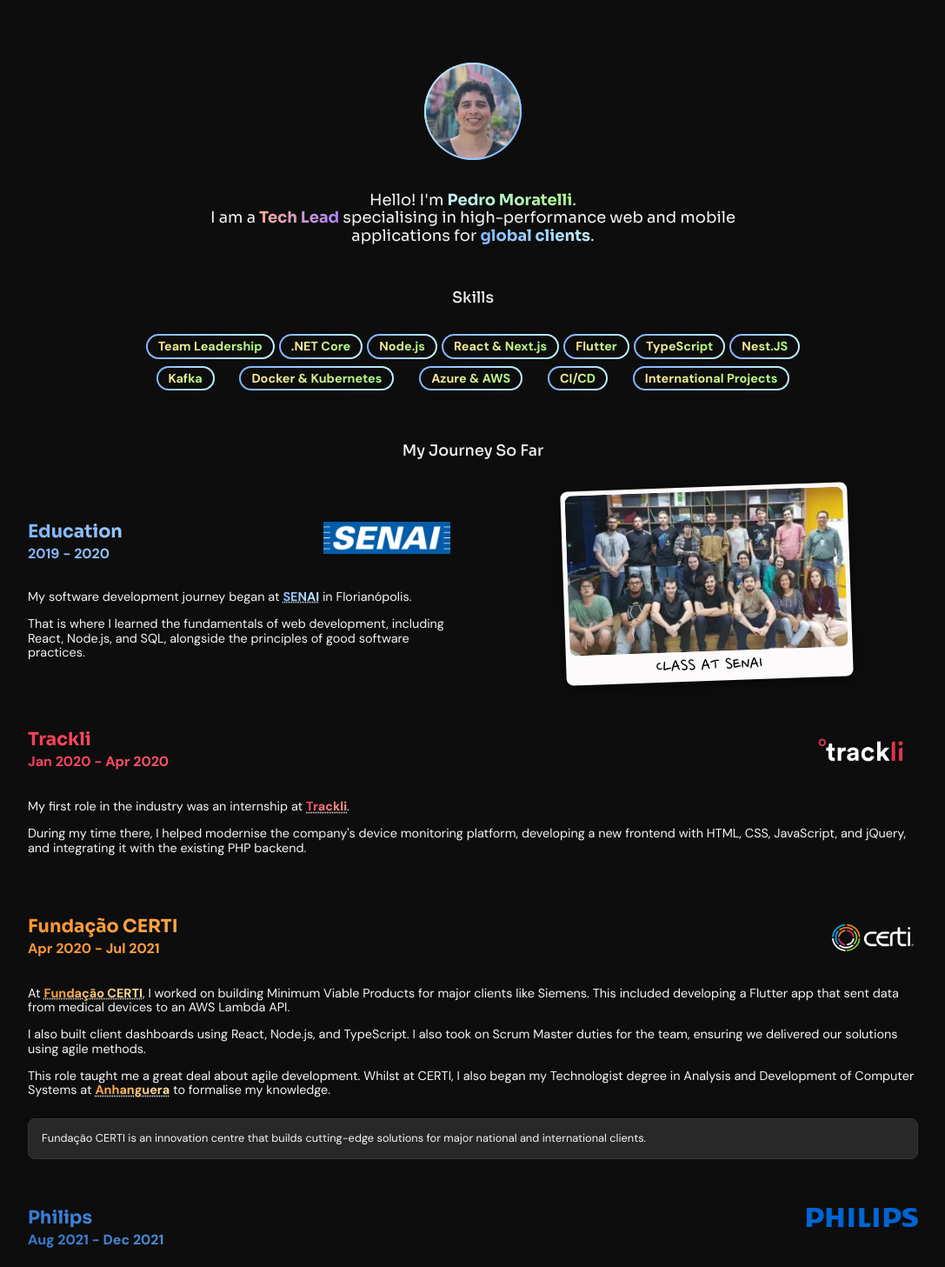
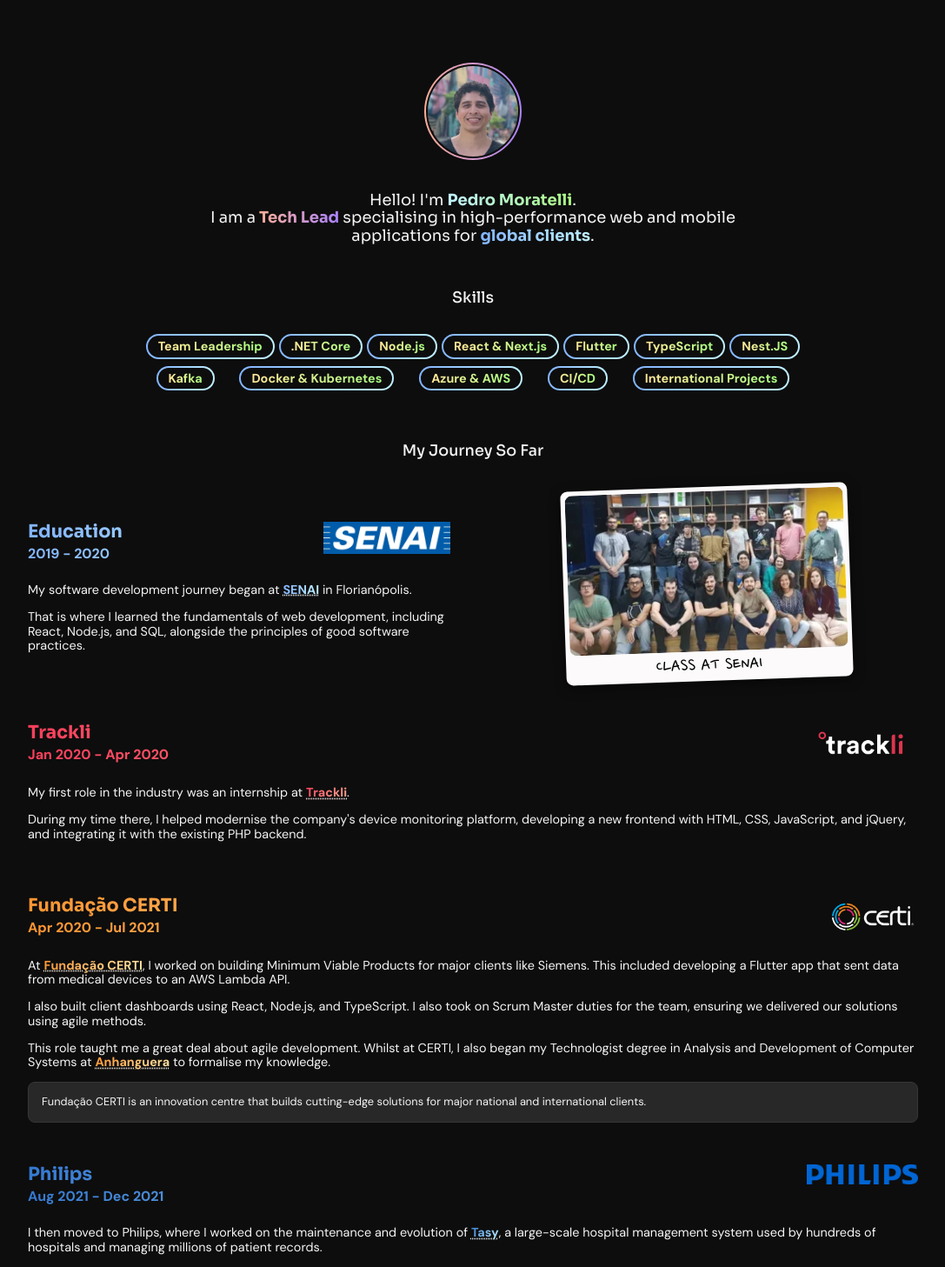
Before and after one commit to moratelli/site, a React (Vite) app: page / in a window 1280 px wide. Shown: the top 1457 px of the page at 87% size, without its empty margins (96-1183 px from the left). Built offline with nearby package versions, Linux system fonts and the light colour scheme.

Commit message:
style: improve css, fix issues

```diff
--- a/src/css/style.css
+++ b/src/css/style.css
@@ -1,5 +1,5 @@
 @import '../../node_modules/modern-normalize/modern-normalize.css';
-@import url('https://fonts.googleapis.com/css2?family=DM+Sans:wght@400;700&family=Sora:wght@100..800&family=Nanum+Pen+Script&display=swap');
+@import url("https://fonts.googleapis.com/css2?family=DM+Sans:wght@400;700&family=Sora:wght@100..800&family=Nanum+Pen+Script&display=swap");
 .text-gradient-lime {
   background-image: linear-gradient(to right, #ffe597 0%, #aaff82 100%);
   color: transparent;
@@ -73,16 +73,20 @@
 }
 
 .border-gradient-sky {
-  background:
-    linear-gradient(#0d0d0d, #0d0d0d) padding-box,
-    linear-gradient(to right, #82b4ff 0%, #bff0ff 100%) border-box;
+  background: linear-gradient(#0d0d0d, #0d0d0d) padding-box, linear-gradient(to right, #82b4ff 0%, #bff0ff 100%) border-box;
+  border-radius: 120px;
+  border: 2px solid transparent;
+}
+
+.border-gradient-sunset {
+  background: linear-gradient(#0d0d0d, #0d0d0d) padding-box, linear-gradient(to right, #fbae95 0%, #ab83fe 100%) border-box;
   border-radius: 120px;
   border: 2px solid transparent;
 }
 
 h1,
 h2 {
-  font-family: 'Sora', sans-serif;
+  font-family: "Sora", sans-serif;
 }
 
 h1 {
@@ -110,7 +114,7 @@
   font-weight: 600;
   cursor: pointer;
   -webkit-text-decoration: underline dotted #f5f5f5;
-  text-decoration: underline dotted #f5f5f5;
+          text-decoration: underline dotted #f5f5f5;
   -webkit-text-decoration-line: underline !important;
   -webkit-text-decoration-color: #f5f5f5 !important;
   -webkit-text-decoration-style: dotted !important;
@@ -121,23 +125,11 @@
 }
 
 body {
-  font-family:
-    'DM Sans',
-    sans-serif,
-    -apple-system,
-    BlinkMacSystemFont,
-    'Segoe UI',
-    Roboto,
-    Oxygen,
-    Ubuntu,
-    Cantarell,
-    'Open Sans',
-    'Helvetica Neue',
-    sans-serif;
+  font-family: "DM Sans", sans-serif, -apple-system, BlinkMacSystemFont, "Segoe UI", Roboto, Oxygen, Ubuntu, Cantarell, "Open Sans", "Helvetica Neue", sans-serif;
   background-color: #0d0d0d;
   font-size: 0.9rem;
   color: #f5f5f5;
-  margin: 3em 2em 3em 2em;
+  margin: 3em 2em 1em 2em;
   overflow-x: hidden;
 }
 
@@ -160,19 +152,10 @@
   padding: 2px;
   max-width: 7rem;
   margin-bottom: 2rem;
-  border-radius: 100%;
   outline-offset: -4px;
-  border-left: 2 solid #82b4ff;
-  border-right: 2 solid #bff0ff;
-  background-image:
-    -webkit-linear-gradient(135deg, #82b4ff, #bff0ff),
-    -webkit-linear-gradient(135deg, #82b4ff, #bff0ff);
-  background-size: 100% 2;
-  background-position:
-    0 100%,
-    0 0;
-  background-repeat: no-repeat;
-  background-clip: border-box;
+  background: linear-gradient(#0d0d0d, #0d0d0d) padding-box, linear-gradient(to right, #fbae95 0%, #ab83fe 100%) border-box;
+  border-radius: 120px;
+  border: 2px solid transparent;
 }
 
 .section-title {
@@ -200,7 +183,7 @@
 }
 
 .journey article {
-  margin-bottom: 3.5rem;
+  margin-bottom: 3rem;
   display: flex;
   flex-direction: column;
 }
@@ -211,7 +194,7 @@
 .journey header {
   display: flex;
   flex-wrap: nowrap;
-  margin-bottom: 2rem;
+  margin-bottom: 1.5rem;
 }
 .journey header div {
   flex: 1 0 70%;
@@ -225,6 +208,22 @@
   display: flex;
   justify-content: center;
 }
+.journey .tags {
+  margin-top: 0.5rem;
+  display: flex;
+  flex-wrap: wrap;
+  gap: 0.25rem;
+}
+.journey .tag {
+  border: 1px solid #4b5563;
+  color: #9ca3af;
+  border-radius: 4px;
+  font-family: "Sora", sans-serif;
+  font-size: 0.7rem;
+  display: inline-block;
+  padding: 4px 12px;
+  margin-bottom: 8px;
+}
 
 .info-bits li {
   background: #282828;
@@ -237,7 +236,7 @@
   margin-bottom: 0.8rem;
 }
 .info-bits li:nth-of-type(1) {
-  margin-top: 1.5rem;
+  margin-top: 0.5rem;
 }
 .info-bits li:nth-last-child(1) {
   margin-bottom: 0;
@@ -264,7 +263,7 @@
 .photo-with-subtitles p {
   margin: 0.25rem 0 0 0;
   text-align: center;
-  font-family: 'Nanum Pen Script', cursive;
+  font-family: "Nanum Pen Script", cursive;
   font-size: 1.4rem;
   color: black;
 }
@@ -329,7 +328,7 @@
 footer li > a {
   color: white;
   text-decoration: none;
-  font-size: 1.7rem;
+  font-size: 2rem;
 }
 
 @media (min-width: 481px) {
@@ -379,7 +378,7 @@
 }
 @media (min-width: 768px) {
   body {
-    margin: 5em 10%;
+    margin: 5em 10% 1rem 10%;
   }
   .introduction {
     margin: 0 15% 3.5em 15%;
@@ -417,6 +416,9 @@
   .journey .philips header img {
     max-width: 8rem;
   }
+  .journey .zallpy {
+    margin-bottom: 0;
+  }
   .info-bits {
     flex-direction: row;
   }
@@ -436,6 +438,6 @@
 }
 @media (min-width: 1281px) {
   body {
-    margin: 5em 25%;
+    margin: 5em 25% 1rem 25%;
   }
-} /*# sourceMappingURL=style.css.map */
+}/*# sourceMappingURL=style.css.map */
--- a/src/css/style.scss
+++ b/src/css/style.scss
@@ -53,7 +53,7 @@
   background-color: $background-color;
   font-size: 0.9rem;
   color: #f5f5f5;
-  margin: 3em 2em 3em 2em;
+  margin: 3em 2em 1em 2em;
   overflow-x: hidden;
 }
 
@@ -79,9 +79,8 @@
     padding: 2px;
     max-width: 7rem;
     margin-bottom: 2rem;
-    border-radius: 100%;
     outline-offset: -4px;
-    @include border-gradient-avatar();
+    @include border-gradient-sunset();
   }
 }
 
@@ -114,7 +113,7 @@
 
 .journey {
   article {
-    margin-bottom: 3.5rem;
+    margin-bottom: 3rem;
     display: flex;
     flex-direction: column;
   }
@@ -127,7 +126,7 @@
   header {
     display: flex;
     flex-wrap: nowrap;
-    margin-bottom: 2rem;
+    margin-bottom: 1.5rem;
 
     div {
       flex: 1 0 70%;
@@ -144,6 +143,24 @@
     display: flex;
     justify-content: center;
   }
+
+  .tags {
+    margin-top: 0.5rem;
+    display: flex;
+    flex-wrap: wrap;
+    gap: 0.25rem;
+  }
+
+  .tag {
+    border: 1px solid #4b5563;
+    color: #9ca3af;
+    border-radius: 4px;
+    font-family: $sora;
+    font-size: 0.7rem;
+    display: inline-block;
+    padding: 4px 12px;
+    margin-bottom: 8px;
+  }
 }
 
 .info-bits {
@@ -159,7 +176,7 @@
   }
 
   li:nth-of-type(1) {
-    margin-top: 1.5rem;
+    margin-top: 0.5rem;
   }
 
   li:nth-last-child(1) {
@@ -268,7 +285,7 @@
     > a {
       color: white;
       text-decoration: none;
-      font-size: 1.7rem;
+      font-size: 2rem;
     }
   }
 }
@@ -341,7 +358,7 @@
 // Desktop
 @media (min-width: 768px) {
   body {
-    margin: 5em 10%;
+    margin: 5em 10% 1rem 10%;
   }
 
   .introduction {
@@ -395,6 +412,10 @@
         }
       }
     }
+
+    .zallpy {
+      margin-bottom: 0;
+    }
   }
 
   .info-bits {
@@ -425,6 +446,6 @@
 // Huge screens
 @media (min-width: 1281px) {
   body {
-    margin: 5em 25%;
+    margin: 5em 25% 1rem 25%;
   }
 }
```
Also changed, not shown: src/css/mixins.css (+8 -4 lines), src/css/mixins.scss (+15 -18 lines), src/css/variables.css (line endings or trailing spaces), 2 other files (tests, documents, lock files or other folders).
